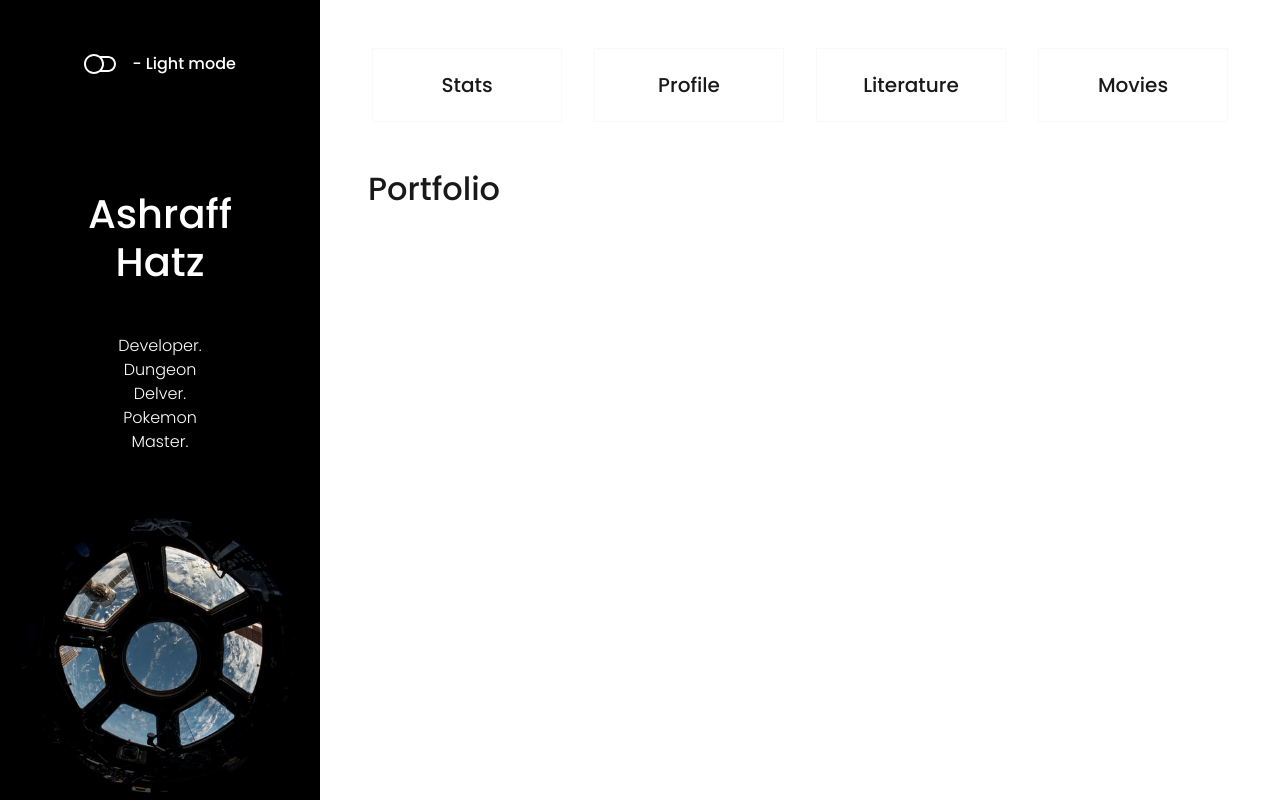
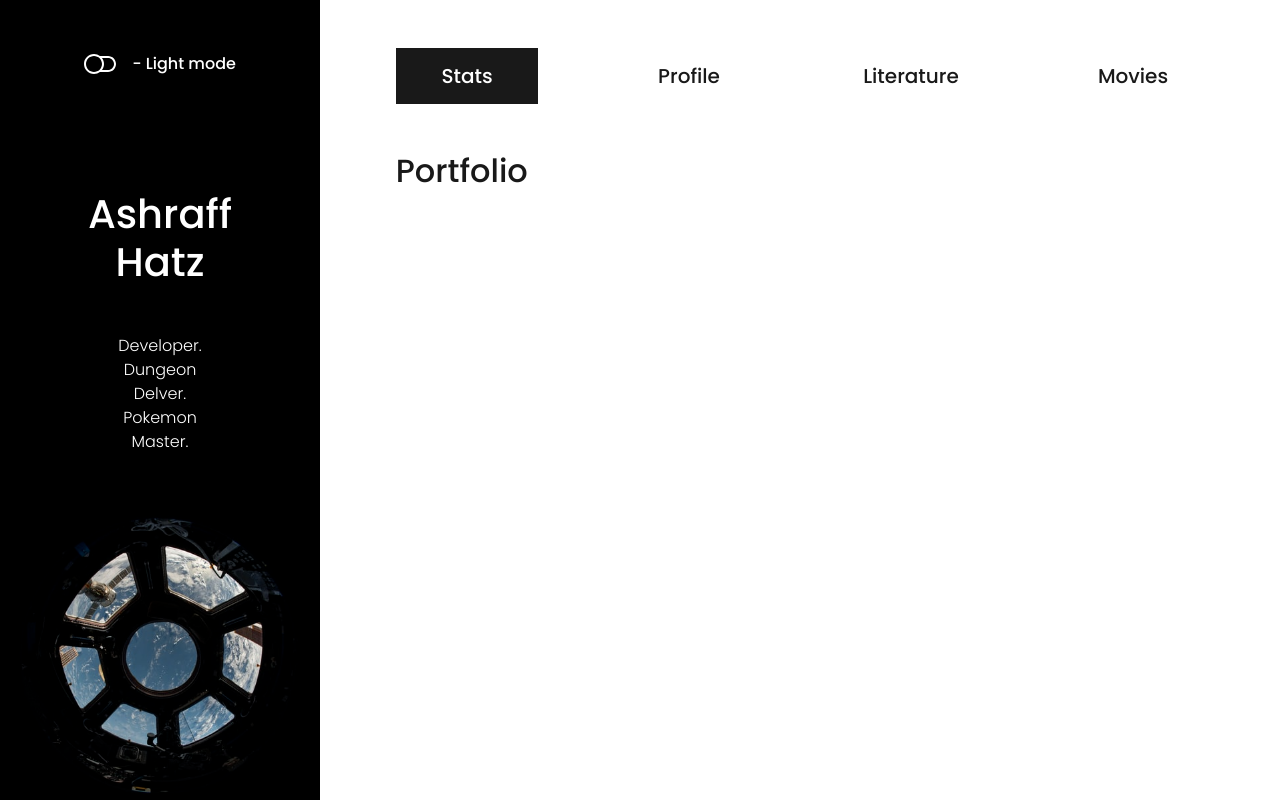
Before and after one commit to First-Derivative/ashhatz, a React (Create React App) app in the folder frontend/: page / in a window 1280 px wide. Built offline with nearby package versions, Linux system fonts and the light colour scheme.

Commit message:
Add UI animations for Navbar contents & darkmode support

```diff
--- a/frontend/src/components/AppContent.js
+++ b/frontend/src/components/AppContent.js
@@ -5,8 +5,10 @@ function AppContent() {
   return (
     <div className="col-12 col-sm-9 p-4 p-sm-5">
       <Navbar />
-      <div className="row  mt-5 ">
-        <div className="h2"> Portfolio </div>
+      <div className="row mt-5 ">
+        <div className="col-3 text-start px-3">
+            <div className="h2 mx-auto my-auto w-75"> Portfolio </div>
+        </div>
       </div>
     </div>
   )
--- /dev/null
+++ b/frontend/src/components/Navbar.css
@@ -0,0 +1,48 @@
+.target {
+  cursor: pointer;
+}
+
+.btn-nav {
+  border-color: #191919;
+  border-radius: 0;
+  position: relative;
+  overflow: hidden;
+  z-index: 1;
+  -webkit-transition: color 250ms ease-in-out;
+  transition: color 250ms ease-in-out;
+  height: auto;
+}
+.btn-nav:after {
+  content: '';
+  position: absolute;
+  display: block;
+  top: 0;
+  left: 50%;
+  -webkit-transform: translateX(-50%);
+          transform: translateX(-50%);
+  width: 0;
+  height: 100%;
+  background: #191919;
+  z-index: -1;
+  -webkit-transition: width 250ms ease-in-out;
+  transition: width 250ms ease-in-out;
+}
+.btn-nav:hover {
+  color: #fff;
+}
+.btn-nav:hover:after {
+  width: 110%;
+}
+
+
+.dark-btn-nav {
+  border-color: #7A6E6E;
+}
+
+.dark-btn-nav:hover {
+  color: #191919;
+}
+
+.dark-btn-nav:after {
+  background: #7A6E6E;
+}
--- a/frontend/src/components/Navbar.js
+++ b/frontend/src/components/Navbar.js
@@ -1,12 +1,23 @@
 import React from 'react'
+import './Navbar.css'
+import { darkTheme, lightTheme} from '../utils/theme'
+import { useDarkmode } from '../DarkmodeContext'
 
 function Navbar() {
+
+  const darkmode = useDarkmode();
+
+  const active = {
+    color: `${darkmode ? darkTheme.body : lightTheme.body}`,
+    backgroundColor: `${darkmode ? darkTheme.text : lightTheme.text}`
+  }
+
   return (
     <div className="row gy-4 gy-sm-5 text-center justify-content-evenly">
 
-      <div className="col-6 col-sm-3 px-3">
+      <div className="col-6 col-sm-3 px-3 ">
 
-        <div className="h5 my-auto py-4 border border-light">
+        <div style={active}  className={`h5 my-auto mx-auto py-3 w-75 btn-nav target ${ darkmode ? "dark-btn-nav" : "" }`}>
           Stats
         </div>
 
@@ -14,7 +25,7 @@ function Navbar() {
 
       <div className="col-6 col-sm-3 px-3">
 
-        <div className="h5 my-auto py-4 border border-light">
+        <div className={`h5 my-auto mx-auto py-3 w-75 btn-nav target ${ darkmode ? 'dark-btn-nav' : '' }`}>
           Profile
         </div>
 
@@ -22,7 +33,7 @@ function Navbar() {
 
       <div className="col-6 col-sm-3 px-3">
 
-        <div className="h5 my-auto py-4 border border-light">
+        <div className={`h5 my-auto mx-auto py-3 w-75 btn-nav target ${ darkmode ? 'dark-btn-nav' : '' }`}>
           Literature
         </div>
 
@@ -30,7 +41,7 @@ function Navbar() {
 
       <div className="col-6 col-sm-3 px-3">
 
-        <div className="h5 my-auto py-4 border border-light">
+        <div className={`h5 my-auto mx-auto py-3 w-75 btn-nav target ${ darkmode ? 'dark-btn-nav' : '' }`}>
           Movies
         </div>
 
```
